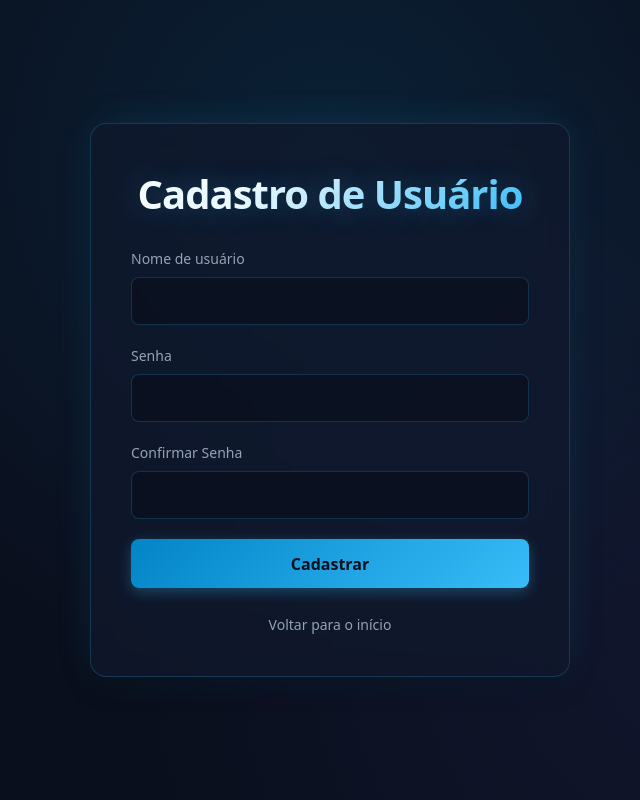
After one commit to williamson-lima-Pos/projeto-seguranca-web, a Flask app: page /register in a window 1280 px wide. The commit adds this page. Shown: the whole page, without its empty margins (310-950 px from the left). Run offline with Flask 3, Linux system fonts and the light colour scheme.

Commit message:
Implementa cadastro seguro de usuarios

```diff
--- a/app.py
+++ b/app.py
@@ -1,5 +1,8 @@
+import hmac
 import os
-from flask import Flask, render_template
+import re
+import secrets
+from flask import Flask, flash, redirect, render_template, request, session, url_for
 from flask_sqlalchemy import SQLAlchemy
 from werkzeug.security import check_password_hash, generate_password_hash
 
@@ -21,6 +24,28 @@ app.config["SQLALCHEMY_TRACK_MODIFICATIONS"] = False
 db = SQLAlchemy(app)
 
 
+# Proteção contra CSRF nativa (Secure by Design)
+def generate_csrf_token() -> str:
+    """Gera ou recupera o token CSRF criptograficamente seguro na sessão."""
+    if "csrf_token" not in session:
+        session["csrf_token"] = secrets.token_hex(32)
+    return session["csrf_token"]
+
+
+def validate_csrf_token(token: str | None) -> bool:
+    """Valida o token CSRF recebido utilizando comparação em tempo constante."""
+    stored_token = session.get("csrf_token")
+    if not stored_token or not token:
+        return False
+    return hmac.compare_digest(stored_token, token)
+
+
+@app.context_processor
+def inject_csrf_token():
+    """Disponibiliza a função csrf_token() para todos os templates Jinja2."""
+    return dict(csrf_token=generate_csrf_token)
+
+
 # Modelo de Usuário
 class User(db.Model):
     """Modelo de usuário para autenticação e autorização."""
@@ -31,6 +56,29 @@ class User(db.Model):
     username = db.Column(db.String(80), unique=True, nullable=False)
     password_hash = db.Column(db.String(255), nullable=False)
     is_admin = db.Column(db.Boolean, default=False, nullable=False)
+
+    @staticmethod
+    def validate_username(username: str) -> tuple[bool, str | None]:
+        """Valida a política de nome de usuário no backend.
+
+        Requisitos:
+        - Mínimo de 3 caracteres;
+        - Máximo de 30 caracteres;
+        - Permitido apenas letras, números, sublinhado (_) e hífen (-).
+        """
+        if not isinstance(username, str) or not username:
+            return False, "O nome de usuário é obrigatório."
+
+        if len(username) < 3 or len(username) > 30:
+            return False, "O nome de usuário deve ter entre 3 e 30 caracteres."
+
+        if not re.match(r"^[a-zA-Z0-9_-]+$", username):
+            return (
+                False,
+                "O nome de usuário deve conter apenas letras, números, sublinhado (_) e hífen (-).",
+            )
+
+        return True, None
 
     @staticmethod
     def validate_password(password: str) -> tuple[bool, str | None]:
@@ -84,6 +132,69 @@ def index():
     return render_template("index.html")
 
 
+@app.route("/register", methods=["GET", "POST"])
+def register():
+    """Rota para cadastro de novos usuários com proteção CSRF e validações estritas."""
+    if request.method == "POST":
+        # 1. Validação obrigatória do token CSRF em tempo constante
+        csrf_token_received = request.form.get("csrf_token")
+        if not validate_csrf_token(csrf_token_received):
+            flash("Requisição inválida ou token de segurança expirado.", "error")
+            return render_template("register.html"), 400
+
+        username = request.form.get("username", "").strip()
+        password = request.form.get("password", "")
+        confirm_password = request.form.get("confirm_password", "")
+
+        # 2. Validação de preenchimento dos campos obrigatórios
+        if not username or not password or not confirm_password:
+            flash("Todos os campos são obrigatórios.", "error")
+            return render_template("register.html", username=username), 400
+
+        # 3. Validação da política de username no servidor
+        is_valid_username, username_error = User.validate_username(username)
+        if not is_valid_username:
+            flash(username_error, "error")
+            return render_template("register.html", username=username), 400
+
+        # 4. Verificação de correspondência das senhas
+        if password != confirm_password:
+            flash("As senhas informadas não coincidem.", "error")
+            return render_template("register.html", username=username), 400
+
+        # 5. Consulta parametrizada por usuário existente (SQLAlchemy ORM)
+        existing_user = db.session.execute(
+            db.select(User).filter_by(username=username)
+        ).scalar_one_or_none()
+
+        if existing_user:
+            flash("Nome de usuário indisponível.", "error")
+            return render_template("register.html"), 400
+
+        # 6. Instanciação segura com is_admin explicitamente False
+        new_user = User(username=username, is_admin=False)
+
+        # 7. Aplicação da política e geração do hash via modelo User
+        try:
+            new_user.set_password(password)
+        except ValueError as e:
+            flash(str(e), "error")
+            return render_template("register.html", username=username), 400
+
+        # 8. Persistência transacional com rollback preventivo
+        try:
+            db.session.add(new_user)
+            db.session.commit()
+            flash("Cadastro realizado com sucesso!", "success")
+            return redirect(url_for("register"))
+        except Exception:
+            db.session.rollback()
+            flash("Ocorreu um erro ao processar o cadastro. Tente novamente.", "error")
+            return render_template("register.html"), 500
+
+    return render_template("register.html")
+
+
 if __name__ == "__main__":
     # Modo debug desligado por padrão para evitar vazamento de informações sensíveis (OWASP)
     debug_mode = os.environ.get("FLASK_DEBUG", "0") == "1"
--- a/static/css/style.css
+++ b/static/css/style.css
@@ -31,12 +31,14 @@ body {
 }
 
 .container {
+    width: 100%;
+    max-width: 480px;
     background: var(--bg-surface);
     backdrop-filter: blur(12px);
     -webkit-backdrop-filter: blur(12px);
     border: 1px solid var(--border-subtle);
     border-radius: 16px;
-    padding: 3rem 4rem;
+    padding: 2.5rem 2.5rem;
     box-shadow:
         0 10px 30px -10px rgba(0, 0, 0, 0.6),
         0 0 40px -10px var(--accent-glow);
@@ -72,3 +74,116 @@ h1 {
         transform: translateY(0);
     }
 }
+
+/* Ações e Botões */
+.actions {
+    margin-top: 2rem;
+}
+
+.btn {
+    display: inline-block;
+    width: 100%;
+    padding: 0.85rem 1.5rem;
+    font-size: 1rem;
+    font-weight: 600;
+    border-radius: 8px;
+    border: none;
+    cursor: pointer;
+    text-decoration: none;
+    transition: all 0.2s ease;
+    font-family: inherit;
+}
+
+.btn-primary {
+    background: linear-gradient(135deg, #0284c7, #38bdf8);
+    color: #0a0f1d;
+    box-shadow: 0 4px 14px rgba(56, 189, 248, 0.3);
+}
+
+.btn-primary:hover {
+    background: linear-gradient(135deg, #0369a1, #0ea5e9);
+    box-shadow: 0 6px 20px rgba(56, 189, 248, 0.45);
+    transform: translateY(-1px);
+}
+
+/* Formulário de Autenticação */
+.auth-form {
+    margin-top: 1.5rem;
+    display: flex;
+    flex-direction: column;
+    gap: 1.25rem;
+    text-align: left;
+}
+
+.form-group {
+    display: flex;
+    flex-direction: column;
+    gap: 0.5rem;
+}
+
+.form-group label {
+    font-size: 0.875rem;
+    font-weight: 500;
+    color: #94a3b8;
+}
+
+.form-group input {
+    width: 100%;
+    padding: 0.75rem 1rem;
+    font-size: 1rem;
+    color: var(--text-primary);
+    background: rgba(10, 15, 29, 0.7);
+    border: 1px solid var(--border-subtle);
+    border-radius: 8px;
+    outline: none;
+    transition: border-color 0.2s ease, box-shadow 0.2s ease;
+    font-family: inherit;
+}
+
+.form-group input:focus {
+    border-color: var(--text-accent);
+    box-shadow: 0 0 0 3px rgba(56, 189, 248, 0.2);
+}
+
+.form-footer {
+    margin-top: 1.5rem;
+}
+
+.link-secondary {
+    color: #94a3b8;
+    text-decoration: none;
+    font-size: 0.875rem;
+    transition: color 0.2s ease;
+}
+
+.link-secondary:hover {
+    color: var(--text-accent);
+}
+
+/* Mensagens de Alerta (Flash) */
+.flash-messages {
+    margin-top: 1.25rem;
+    display: flex;
+    flex-direction: column;
+    gap: 0.75rem;
+}
+
+.alert {
+    padding: 0.75rem 1rem;
+    border-radius: 8px;
+    font-size: 0.875rem;
+    font-weight: 500;
+    text-align: left;
+}
+
+.alert-error {
+    background: rgba(239, 68, 68, 0.15);
+    border: 1px solid rgba(239, 68, 68, 0.35);
+    color: #fca5a5;
+}
+
+.alert-success {
+    background: rgba(34, 197, 94, 0.15);
+    border: 1px solid rgba(34, 197, 94, 0.35);
+    color: #86efac;
+}
--- a/templates/index.html
+++ b/templates/index.html
@@ -9,6 +9,9 @@
 <body>
     <main class="container">
         <h1>Projeto Segurança Web - Eixo 3</h1>
+        <div class="actions">
+            <a href="{{ url_for('register') }}" class="btn btn-primary">Criar Conta</a>
+        </div>
     </main>
 </body>
 </html>
--- /dev/null
+++ b/templates/register.html
@@ -0,0 +1,50 @@
+<!DOCTYPE html>
+<html lang="pt-BR">
+<head>
+    <meta charset="UTF-8">
+    <meta name="viewport" content="width=device-width, initial-scale=1.0">
+    <title>Cadastro de Usuário - Projeto Segurança Web</title>
+    <link rel="stylesheet" href="{{ url_for('static', filename='css/style.css') }}">
+</head>
+<body>
+    <main class="container">
+        <h1>Cadastro de Usuário</h1>
+
+        {% with messages = get_flashed_messages(with_categories=true) %}
+            {% if messages %}
+                <div class="flash-messages">
+                    {% for category, message in messages %}
+                        <div class="alert alert-{{ category }}">{{ message }}</div>
+                    {% endfor %}
+                </div>
+            {% endif %}
+        {% endwith %}
+
+        <form method="POST" action="{{ url_for('register') }}" class="auth-form" autocomplete="off">
+            <!-- Proteção CSRF com token criptograficamente seguro -->
+            <input type="hidden" name="csrf_token" value="{{ csrf_token() }}">
+
+            <div class="form-group">
+                <label for="username">Nome de usuário</label>
+                <input type="text" id="username" name="username" value="{{ username or '' }}" required minlength="3" maxlength="30">
+            </div>
+
+            <div class="form-group">
+                <label for="password">Senha</label>
+                <input type="password" id="password" name="password" required autocomplete="new-password">
+            </div>
+
+            <div class="form-group">
+                <label for="confirm_password">Confirmar Senha</label>
+                <input type="password" id="confirm_password" name="confirm_password" required autocomplete="new-password">
+            </div>
+
+            <button type="submit" class="btn btn-primary">Cadastrar</button>
+        </form>
+
+        <div class="form-footer">
+            <a href="{{ url_for('index') }}" class="link-secondary">Voltar para o início</a>
+        </div>
+    </main>
+</body>
+</html>
```
